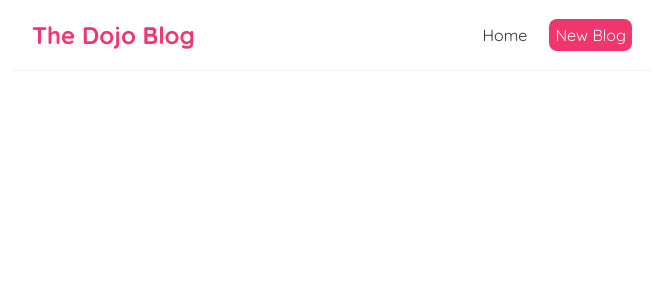
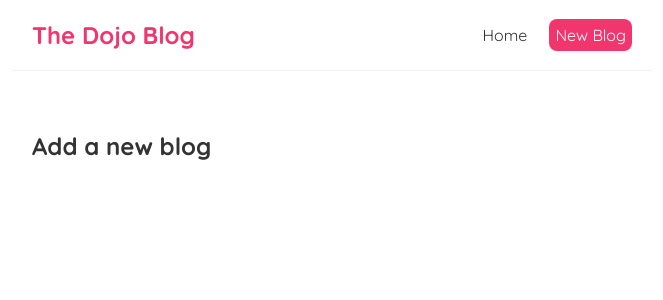
Before and after one commit to CAMPSLOPY/https---github.com-CAMPSLOPY-blogpage, a React (Create React App) app: page /Create in a window 1280 px wide. Shown: the top 300 px of the page, without its empty margins (308-971 px from the left). Built offline with nearby package versions, Linux system fonts and the light colour scheme.

Commit message:
Create component

```diff
--- a/src/Create.js
+++ b/src/Create.js
@@ -1,7 +1,7 @@
 const Create = () => {
     return (
-       <div>
-
+       <div className="create">
+           <h2>Add a new blog</h2>
        </div>
      );
 }
```
